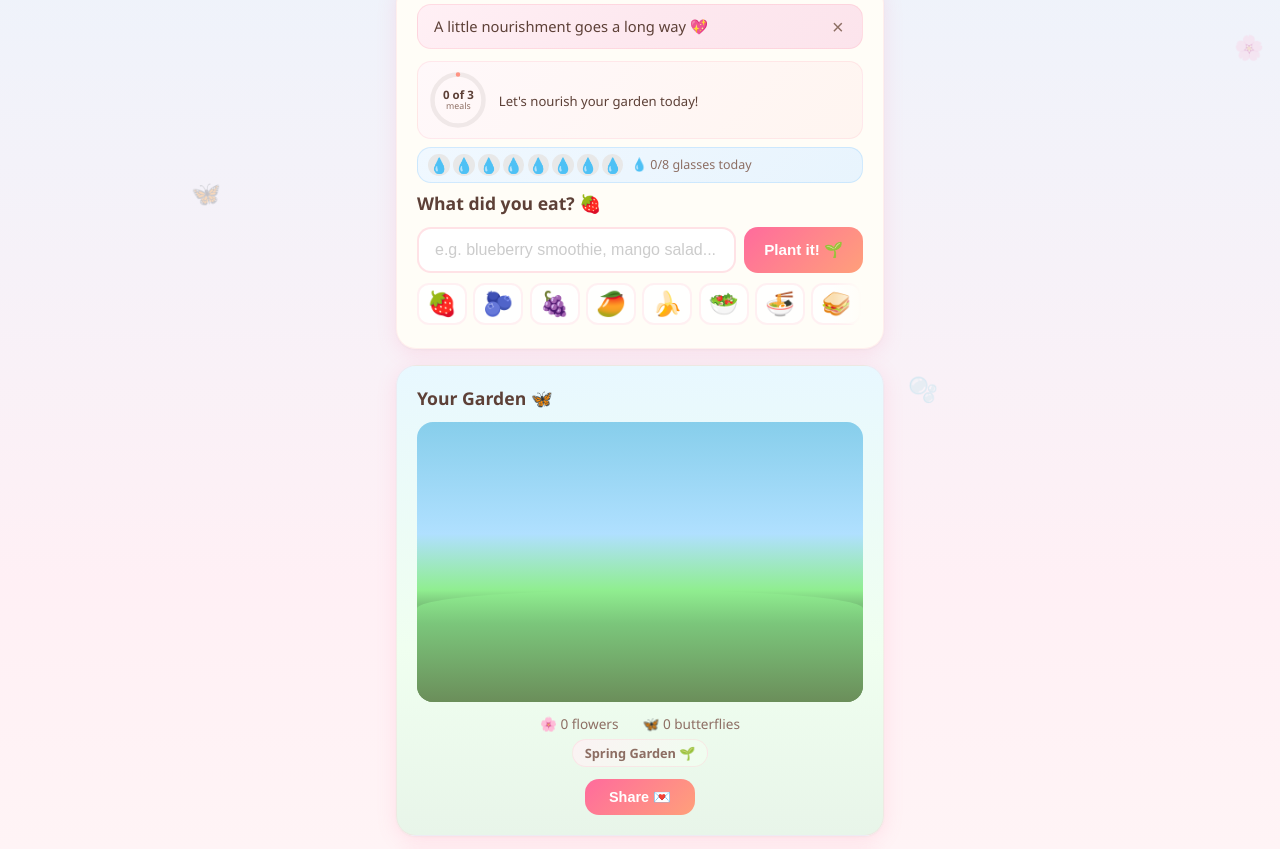
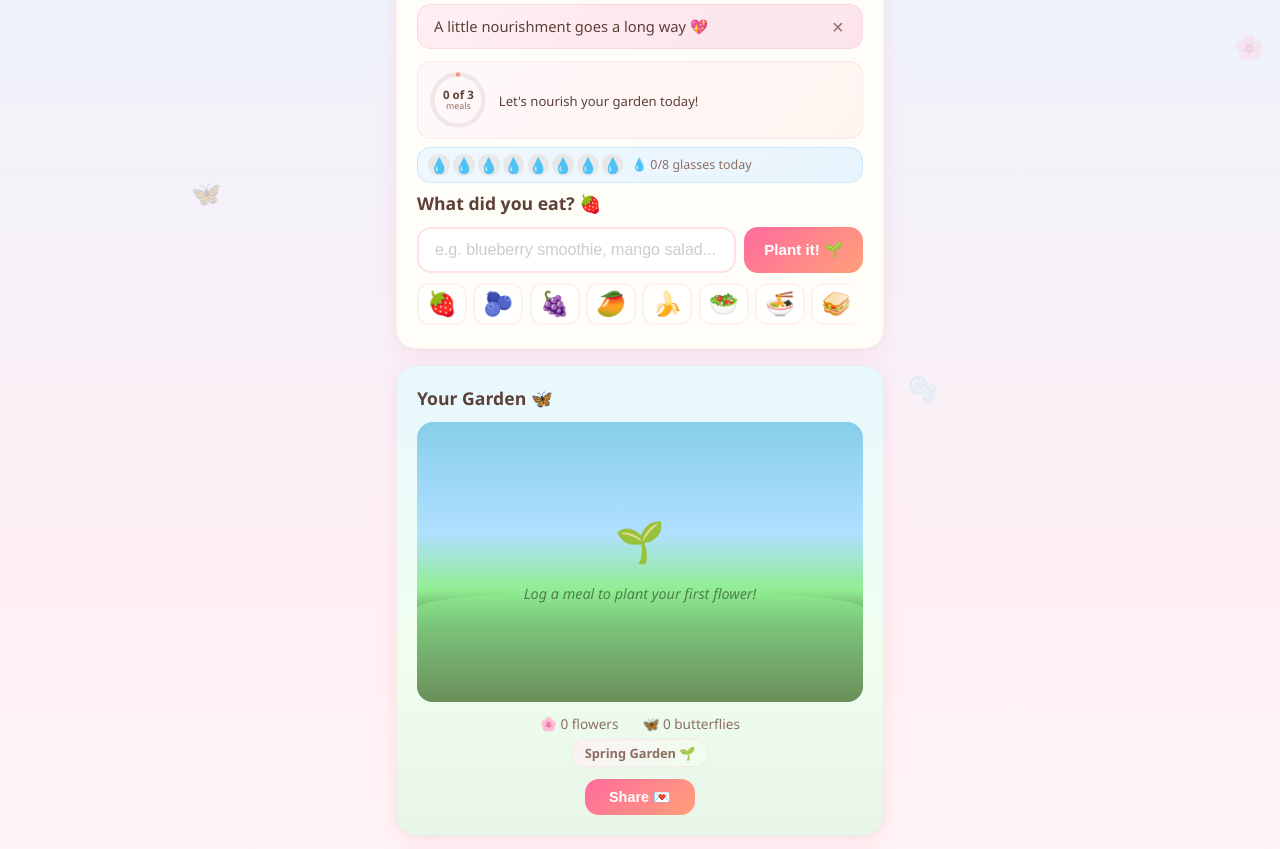
Before and after one commit to timmyers/yummy, a website: page index.html in a window 1280 px wide. Shown: the part 265-1114 px from the top of the page. Drawn offline with Linux system fonts and the light colour scheme.

Commit message:
Add encouraging empty state to garden for new users
Shows a bobbing seed emoji and 'Log a meal to plant your first flower!'
when the garden is empty. Replaced naturally when first plant grows.

Co-Authored-By: Claude Opus 4.6 (1M context) <noreply@anthropic.com>

```diff
--- a/app.js
+++ b/app.js
@@ -438,6 +438,15 @@ function renderGarden(data) {
   plots.innerHTML = '';
   const plants = data.gardenPlants || [];
 
+  if (plants.length === 0) {
+    plots.innerHTML = `
+      <div class="garden-empty-state">
+        <div class="garden-empty-seed">🌱</div>
+        <p class="garden-empty-text">Log a meal to plant your first flower!</p>
+      </div>
+    `;
+  }
+
   plants.forEach((plant, i) => {
     const el = document.createElement('div');
     el.className = 'garden-plant';
--- a/style.css
+++ b/style.css
@@ -726,6 +726,33 @@ header h1 {
   inset: 0;
 }
 
+.garden-empty-state {
+  position: absolute;
+  inset: 0;
+  display: flex;
+  flex-direction: column;
+  align-items: center;
+  justify-content: center;
+  pointer-events: none;
+}
+
+.garden-empty-seed {
+  font-size: 2.5rem;
+  animation: seedBob 2s ease-in-out infinite;
+}
+
+@keyframes seedBob {
+  0%, 100% { transform: translateY(0); }
+  50% { transform: translateY(-8px); }
+}
+
+.garden-empty-text {
+  margin-top: 0.5rem;
+  font-size: 0.9rem;
+  color: rgba(0, 0, 0, 0.45);
+  font-style: italic;
+}
+
 .garden-plant {
   position: absolute;
   bottom: 15%;
```
